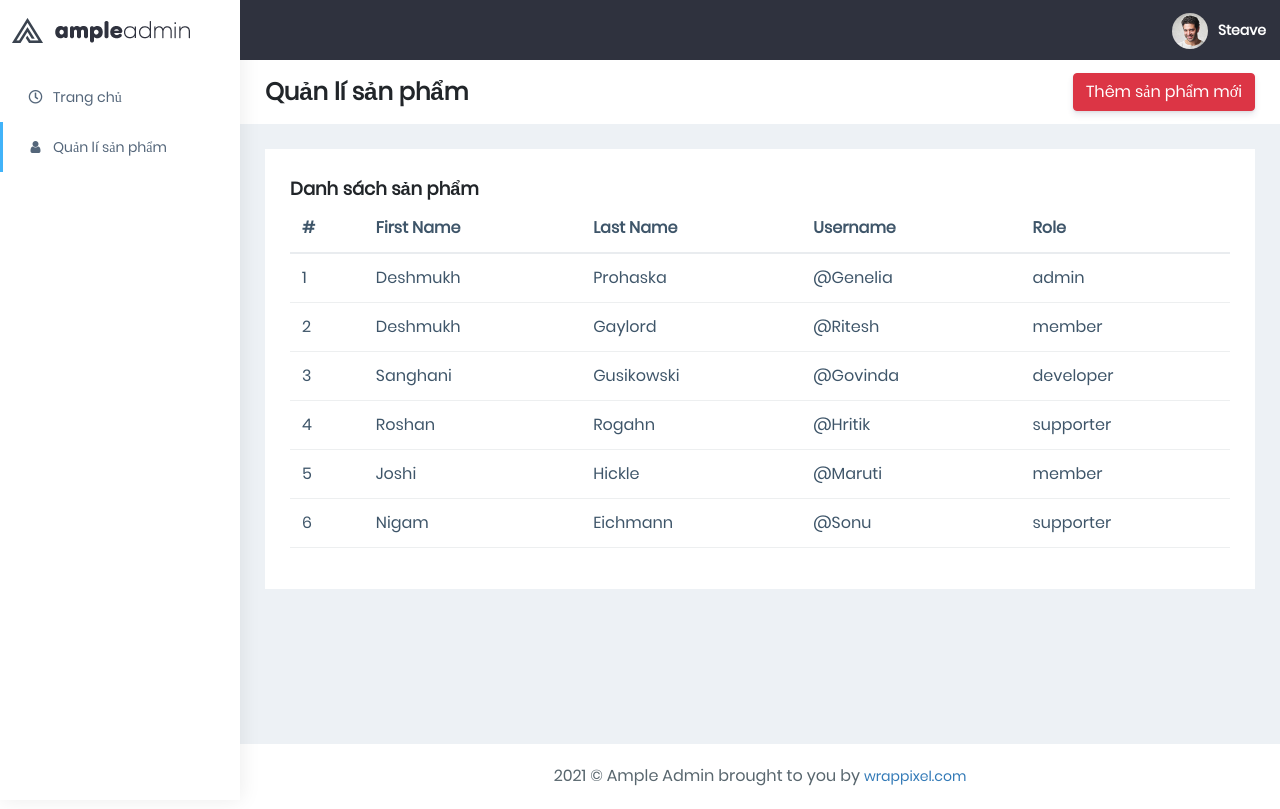
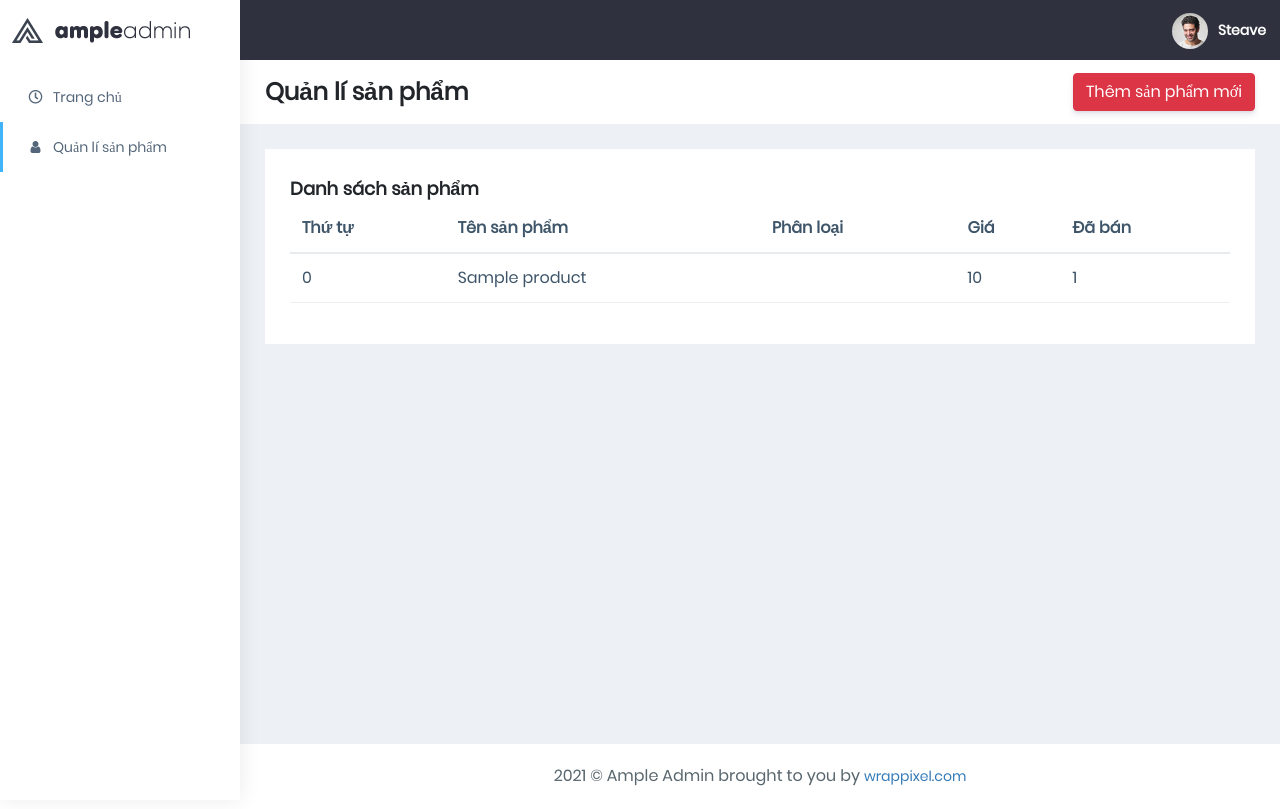
Before and after one commit to PTUDWa/Admin-page, a Node server app: page /product in a window 1280 px wide. Run offline with Node 20, Linux system fonts and the light colour scheme; tables that the repository leaves empty hold one stand-in row (values such as "Sample post"); some libraries are stand-ins or nearby versions.

Commit message:
show product

```diff
--- a/components/Product/product.controller.js
+++ b/components/Product/product.controller.js
@@ -1,6 +1,8 @@
+const productService = require('./product.service')
 module.exports = {
-    index: (req, res, next) => {
-        res.render("product")
+    index: async (req, res, next) => {
+        const products = await productService.show();
+        res.render("product", {products})
     },
     add: (req, res, next) => {
         res.render("addProduct")
--- /dev/null
+++ b/components/Product/product.service.js
@@ -0,0 +1,9 @@
+const Product = require('./product.model')
+
+class Course{
+    show() {
+        return Product.find({}).lean()
+    }
+}
+
+module.exports = new Course();
--- a/views/product.hbs
+++ b/views/product.hbs
@@ -159,56 +159,24 @@
                                 <table class="table text-nowrap">
                                     <thead>
                                         <tr>
-                                            <th class="border-top-0">#</th>
-                                            <th class="border-top-0">First Name</th>
-                                            <th class="border-top-0">Last Name</th>
-                                            <th class="border-top-0">Username</th>
-                                            <th class="border-top-0">Role</th>
+                                            <th class="border-top-0">Thứ tự</th>
+                                            <th class="border-top-0">Tên sản phẩm</th>
+                                            <th class="border-top-0">Phân loại</th>
+                                            <th class="border-top-0">Giá</th>
+                                            <th class="border-top-0">Đã bán</th>
                                         </tr>
                                     </thead>
                                     <tbody>
+
+                                        {{#each products}}
                                         <tr>
-                                            <td>1</td>
-                                            <td>Deshmukh</td>
-                                            <td>Prohaska</td>
-                                            <td>@Genelia</td>
-                                            <td>admin</td>
+                                            <td>{{@key}} </td>
+                                            <td>{{title}}</td>
+                                            <td>{{category}}</td>
+                                            <td>{{price}}</td>
+                                            <td>{{sold}}</td>
                                         </tr>
-                                        <tr>
-                                            <td>2</td>
-                                            <td>Deshmukh</td>
-                                            <td>Gaylord</td>
-                                            <td>@Ritesh</td>
-                                            <td>member</td>
-                                        </tr>
-                                        <tr>
-                                            <td>3</td>
-                                            <td>Sanghani</td>
-                                            <td>Gusikowski</td>
-                                            <td>@Govinda</td>
-                                            <td>developer</td>
-                                        </tr>
-                                        <tr>
-                                            <td>4</td>
-                                            <td>Roshan</td>
-                                            <td>Rogahn</td>
-                                            <td>@Hritik</td>
-                                            <td>supporter</td>
-                                        </tr>
-                                        <tr>
-                                            <td>5</td>
-                                            <td>Joshi</td>
-                                            <td>Hickle</td>
-                                            <td>@Maruti</td>
-                                            <td>member</td>
-                                        </tr>
-                                        <tr>
-                                            <td>6</td>
-                                            <td>Nigam</td>
-                                            <td>Eichmann</td>
-                                            <td>@Sonu</td>
-                                            <td>supporter</td>
-                                        </tr>
+                                        {{/each}}
                                     </tbody>
                                 </table>
                             </div>
```
